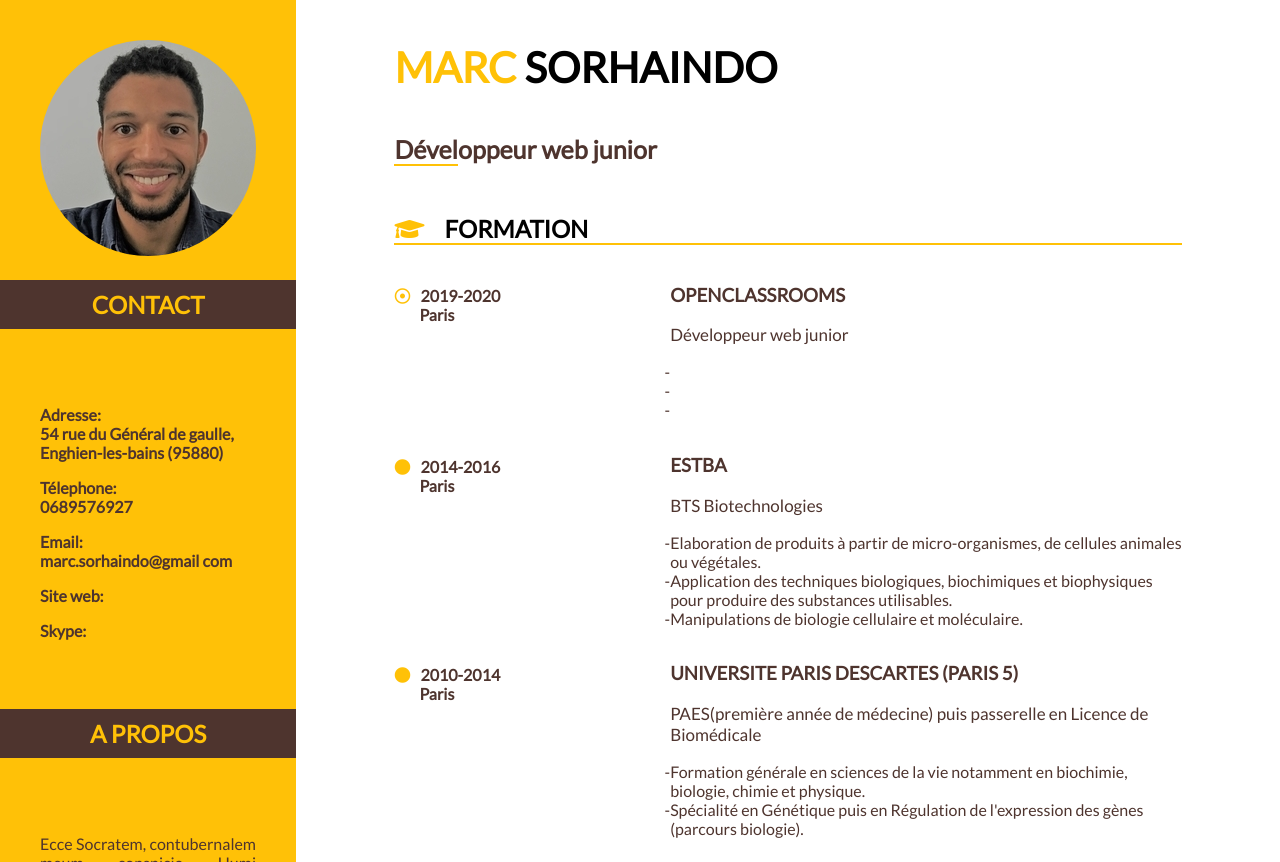
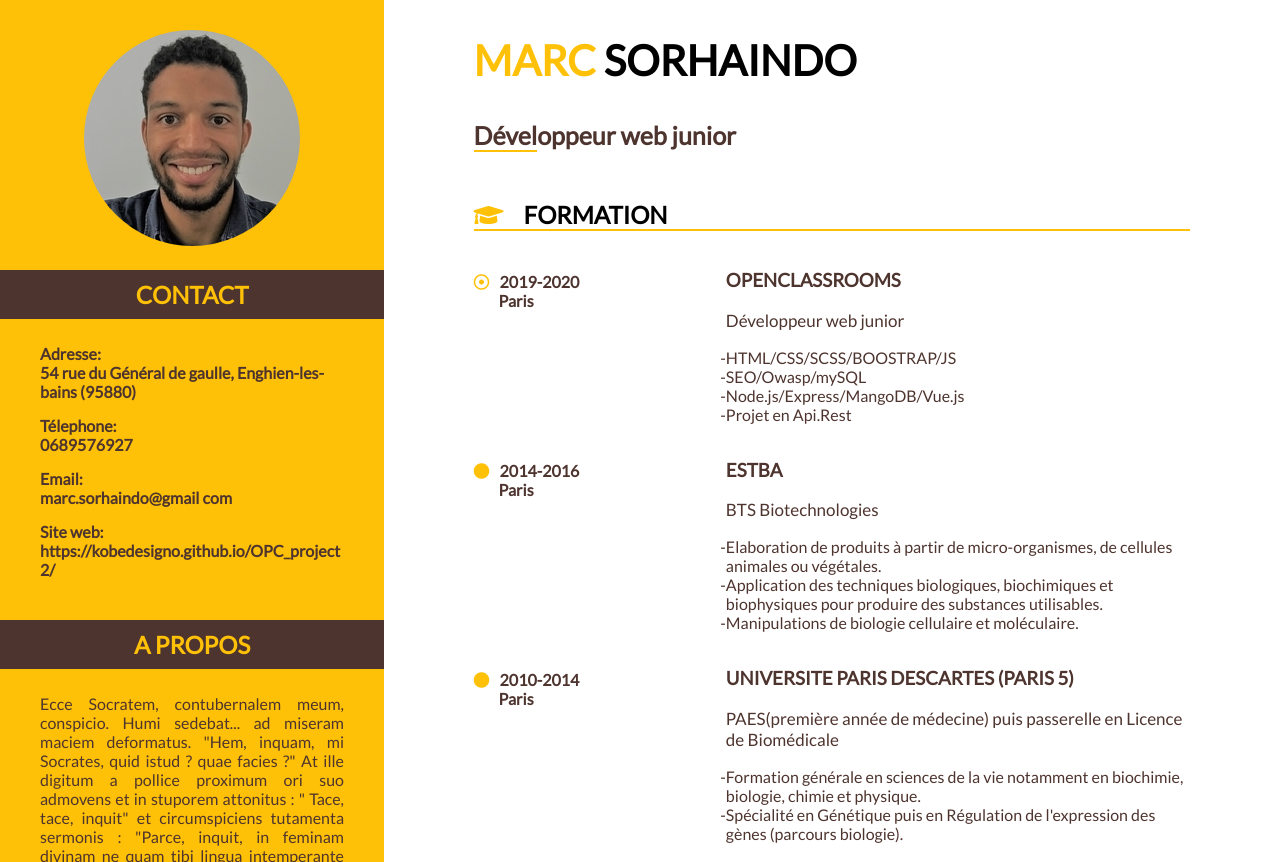
Before and after one commit to kobedesigno/OPC_project2, a plain HTML site: page index.html in a window 1280 px wide. Shown: the top 862 px of the page. Drawn offline with Linux system fonts and the light colour scheme.

Commit message:
new project 2

```diff
--- a/Grande_r.css
+++ b/Grande_r.css
@@ -1,3 +1,9 @@
+body section:nth-child(1) {
+    width: 30%;
+}
+body section:nth-child(2) {
+    width: 70%;
+}
 *,h2,h3,h4,h5
 {
     font-size: xx-large;
@@ -17,7 +23,7 @@ h3 + p {
     height: 180px;
 }
 .contenu_left article:nth-of-type(2) {
-    height: 500px;
+    height: 600px;
 }
 .contenu_left article:nth-of-type(3) {
     flex: 1;
@@ -25,3 +31,7 @@ h3 + p {
 .contenu_left article:nth-of-type(4) {
     height: 180px;
 }
+.contenu_left p
+{
+    padding-top: 20px;
+}
--- a/Petite_r.css
+++ b/Petite_r.css
@@ -1,6 +1,11 @@
-header
-{
-    display: none;
+body section:nth-child(1) {
+    width: 35%;
+}
+body section:nth-child(2) {
+    width: 65%;
+}
+.contenu_left article:nth-of-type(2) {
+    height: 365px;
 }
 .contenu_right
 {
@@ -35,7 +40,7 @@ flex-direction: column;
 display: flex;
 flex-direction: column;
 }
-.Recommandations
+.Recommandations_info
 {
     flex-direction: column;
 }
--- a/Petite_r2.css
+++ b/Petite_r2.css
@@ -12,13 +12,26 @@ body section:nth-child(2)
 {
     flex: 1;
     width: 100%;
+    padding-top: 40px;
 }
-header
+.contenu_left article:nth-of-type(2) {
+    height: 400px;
+}
+.contenu_left header
 {
     display: inline-block;
-    margin: 20px;
+    background-color: #fff;
+    padding-top: 10px;
+    padding-bottom: 40px;
+    padding-left: 20px;
+    text-align: left;
+    width: 100%;
 }
-.header
+.contenu_right header
 {
     display: none;
 }
+.contenu_left p
+{
+    padding-top: 15px;
+}
--- a/index.html
+++ b/index.html
@@ -14,26 +14,26 @@
 </head>
 
 <body>
+    <section class="contenu_left">
         <header>
             <h1><span>Marc</span> Sorhaindo<br></h1>
             <strong><span>Dével</span>oppeur web junior</strong>
         </header>
-    <section class="contenu_left">
         <article class="Photo">
+            <h2>Photo</h2>
             <a href="photo.jpeg"><img src="photo_mini4.jpg" alt="Photo d'identité Marc Sorhaindo" /></a>
         </article>
 
+        <article class="Contact">
             <h2>Contact</h2>
-        <article class="Contact">
             <p>Adresse:<br> 54 rue du Général de gaulle, Enghien-les-bains (95880)</p>
             <p>Télephone:<br>0689576927</p>
             <p>Email:<br>marc.sorhaindo@gmail com</p>
-                    <p>Site web:<br></p>
-                    <p>Skype:<br></p>
+            <p>Site web:<br>https://kobedesigno.github.io/OPC_project2/</p>
         </article>
 
+        <article class="Apropos">
             <h2>A propos</h2>
-        <article class="Apropos">
             <p>Ecce Socratem, contubernalem meum, conspicio. Humi sedebat... ad miseram maciem deformatus.
             "Hem, inquam, mi Socrates, quid istud ? quae facies ?" At ille digitum a pollice proximum ori suo admovens
             et in stuporem attonitus : " Tace, tace, inquit" et circumspiciens tutamenta sermonis : "Parce, inquit, in
@@ -44,21 +44,24 @@
             eius audire facta ? Amatorem suum, quod in aliam temerasset, unico verbo mutavit in feram castorem...</p>
         </article>
 
+        <article class="Loisirs">
             <h2>Loisirs</h2>
-        <article class="Loisirs">
+            <div class="Loisirs_icons">
                 <i class="fas fa-basketball-ball fa-3x" style="margin: 20px"></i>
                 <i class="fas fa-futbol fa-3x" style="margin: 20px"></i>
                 <i class="fas fa-running fa-3x" style="margin: 20px"></i>
+            </div>
         </article>
     </section>
 
     <section class="contenu_right">
-        <article class="header">
+        <header>
             <h1><span>Marc</span> Sorhaindo<br></h1>
             <strong><span>Dével</span>oppeur web junior</strong>
-        </article>
+        </header>
+        <article class="Formation">
+
             <h2><i class="fas fa-graduation-cap" style="margin-right: 20px;color: #FFC107"></i>Formation</h2>
-        <article class="Formation">
 
             <div class="F1">
             <div>
@@ -69,9 +72,10 @@
                 <h3>OPENCLASSROOMS</h3>
                 <p>Développeur web junior</p>
                 <ul>
-                    <li></li>
-                    <li></li>
-                    <li></li>
+                    <li>HTML/CSS/SCSS/BOOSTRAP/JS</li>
+                    <li>SEO/Owasp/mySQL</li>
+                    <li>Node.js/Express/MangoDB/Vue.js</li>
+                    <li>Projet en Api.Rest</li>
                 </ul>
             </div>
             </div>
@@ -108,8 +112,9 @@
             </div>
         </article>
 
+        <article class="Experience">
+
             <h2><i class="fas fa-briefcase" style="margin-right: 20px;color: #FFC107"></i>Expèrience professionelle</h2>
-        <article class="Experience">
 
             <div class="E1">
             <div>
@@ -119,13 +124,12 @@
             <div>
                 <h3>SDBA HÔPITAL COCHIN(APHP HÔPITAUX DE PARIS)</h3>
                 <p>Technicien de laboratoire</p>
-                <p>Gestion préanalytique et analytiques des examens d'urgence:
+                <p>Gestion préanalytique et analytiques des examens d'urgence:</p>
                     <ul>
                         <li>Biochimie, pharmacologie, toxicologie, gazométrie.</li>
                         <li>Bactériologie, tests de depistage rapide paludisme, HIV, Covid-19</li>
                         <li>Hématologie (cytologie/hémostase).</li>
                     </ul>
-                </p>
             </div>
             </div>
 
@@ -161,8 +165,10 @@
             </div>
         </article>
 
+        <article class="Recommandations">
+
             <h2><i class="fas fa-pen" style="margin-right: 20px;color: #FFC107"></i>Recommandations</h2>
-        <article class="Recommandations">
+            <div class="Recommandations_info">
                 <div>
                     <p>M UZUMAKI</p>
                     <p>Suna</p>
@@ -175,6 +181,7 @@
                     <p>Téléphone</p>
                     <p>Email</p>
                 </div>
+            </div>
         </article>
     </section>
 </body>
--- a/style.css
+++ b/style.css
@@ -1,78 +1,116 @@
-/* MAIN */
+    /* MAIN */
 
 
-*{
+body {
+    display: flex;
+    flex-direction: row;
     font-family: Lato, sans-serif;
     color: #4E342E
 }
-body {
-    display: flex;
-    flex-direction: row;
+body section:nth-child(1) {
+    width: 30%;
 }
-body section:nth-child(1) {
-    flex: 1.5;
+body section:nth-child(2) {
     width: 70%;
 }
-body section:nth-child(2) {
-    flex: 3.5;
-    width: 30%;
-}
-body{
+body
+{
     margin: 0;
 }
-ul {
+ul
+{
     list-style-type: '-';
     margin-left:0;
     padding-left:0;
-    }
-header
+}
+
+
+
+/* HEADER RIGHT AND LEFT */
+
+
+.contenu_right header
+{
+    text-align: left;
+    width: 80%;
+    margin-bottom: 30px;
+}
+.contenu_left header
 {
     display: none;
 }
+h1 {
+    width: 80%;
+    font-size: 42px;
+    text-transform: uppercase;
+    color: black;
+}
+h1 span {
+    color: #FFC107;
+}
+strong {
+    font-size: 25px;
+    text-align: left;
+    width: 80%;
+}
+strong span {
+    border-bottom: 2px solid  #FFC107;
+}
+
 /* LEFT SECTION */
 
-
 .contenu_left {
-    display: block;
+    display: flex;
     flex-direction: column;
     align-items: center;
     background-color:  #FFC107;
-    display: flex;
 }
 .contenu_left article:nth-of-type(1) {
-    height: 180px;
+    height: 190px;
+    width: 100%;
 }
 .contenu_left article:nth-of-type(2) {
-    height: 260px;
+    height: 350px;
+    width: 100%;
+    word-wrap:break-word;
 }
 .contenu_left article:nth-of-type(3) {
     flex: 1;
+    width: 100%;
 }
 .contenu_left article:nth-of-type(4) {
-    height: 100px;
+    height: 200px;
+    width: 100%;
 }
 img {
     border-radius: 150px / 150px;
 }
 .Photo {
+    text-align: center;
     display: table-cell;
     vertical-align: middle;
-    margin: 20px;
-    padding: 20px;
+    margin: 15px;
+    padding: 15px;
+    width: 100%;
 }
-.Contact {
-    margin: 20px;
-    padding: 20px;
+.Contact p
+{
     font-weight: bold;
 }
-.Apropos {
-    margin: 20px;
-    padding: 20px;
+.Apropos p
+{
     text-align: justify;
 }
-.Loisirs {
+.Loisirs p
+{
+    text-align: center;
+}
+
+.Loisirs_icons
+{
     display: flex;
     flex-direction: row;
+    justify-content: space-around;
 }
 .contenu_left h2
 {
@@ -85,10 +123,22 @@ img {
     padding-top: 10px;
     padding-bottom: 10px;
 }
+.contenu_left p
+{
+    margin: 5px 20px ;
+    padding: 5px 20px;
+}
+.Photo h2
+{
+    display: none;
+}
+.Contact h2
+{
+    width: 100%;
+}
 
 
 /* RIGHT SECTION */
-
 
 .contenu_right {
     display: flex;
@@ -97,32 +147,6 @@ img {
     justify-content: space-around;
     align-items: center;
     width: 80%;
-}
-
-/* HEADER */
-
-
-.header {
-    text-align: left;
-    width: 80%;
-    margin-bottom: 30px;
-}
-h1 {
-    width: 80%;
-    font-size: 42px;
-    text-transform: uppercase;
-    color: black
-}
-h1 span {
-    color: #FFC107;
-}
-strong {
-    font-size: 25px;
-    text-align: left;
-    width: 80%;
-}
-strong span {
-    border-bottom: 2px solid  #FFC107;
 }
 
 /* RIGHT MAIN */
@@ -212,23 +236,27 @@ strong span {
     flex: 2;
     padding-left: 10px;
 }
-.Recommandations {
+.Recommandations
+{
     width: 80%;
+}
+.Recommandations_info
+{
     display: flex;
     flex-direction: row;
 }
-.Recommandations div:nth-of-type(1) {
-    flex: 2;
+.Recommandations_info div:nth-of-type(1) {
+    flex: 1;
 }
-.Recommandations div:nth-of-type(2) {
-    flex: 2;
+.Recommandations_info div:nth-of-type(2) {
+    flex: 1;
 }
 .contenu_right h2 {
     color: black;
     background-color: white;
     border-bottom: 2px solid  #FFC107;
     text-align: left;
-    width: 80%;
+    width: 100%;
     vertical-align: center;
     text-transform: uppercase
 }
```
Lines whose indentation alone changed are shown as unchanged.
